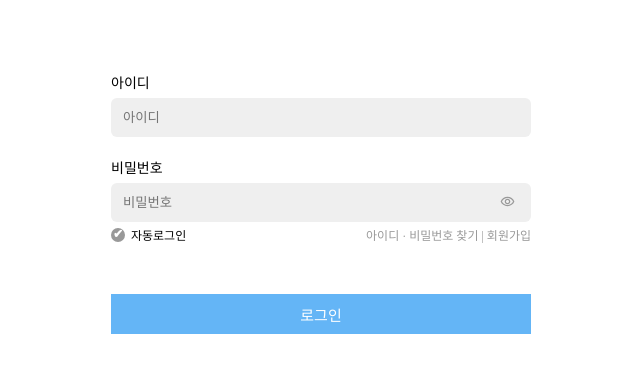
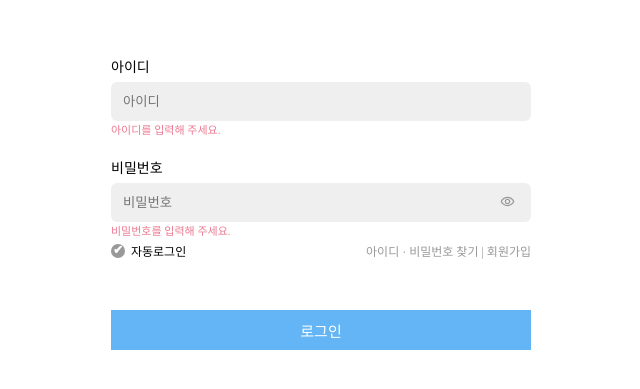
Before and after one commit to hjunie/react-study, a React (Vite) app: page /login in a window 1280 px wide. Shown: the part 197-586 px from the top of the page, without its empty margins (319-959 px from the left). Built offline with nearby package versions, Linux system fonts and the light colour scheme.

Commit message:
로그인 페이지 완성본

```diff
--- a/public/css/style.css
+++ b/public/css/style.css
@@ -144,3 +144,9 @@ body {
   left: 50%;
   transform: translate(-50%, -55%);
 }
+
+.err {
+  font-size: 11px;
+  color: #EC7991;
+  border-bottom: 2px !important;
+}
--- a/src/pages/login.jsx
+++ b/src/pages/login.jsx
@@ -20,6 +20,7 @@ function Login() {
                    <div className="input-group mb-20">
                       <label>아이디</label>
                       <input type="text" placeholder="아이디" />
+                      <div className="err">아이디를 입력해 주세요.</div>
                    </div>
 
                    <div className="input-group">
@@ -31,6 +32,8 @@ function Login() {
                               <button type="button" className="eye"><img src="../images/🦆 icon _remove red eye_.svg" alt="비밀번호 보기" width="15px"/>
                               </button>
                           </div>
+                              <div className="err">비밀번호를 입력해 주세요.</div>
+
                       </div>
                    </div>
 
```
